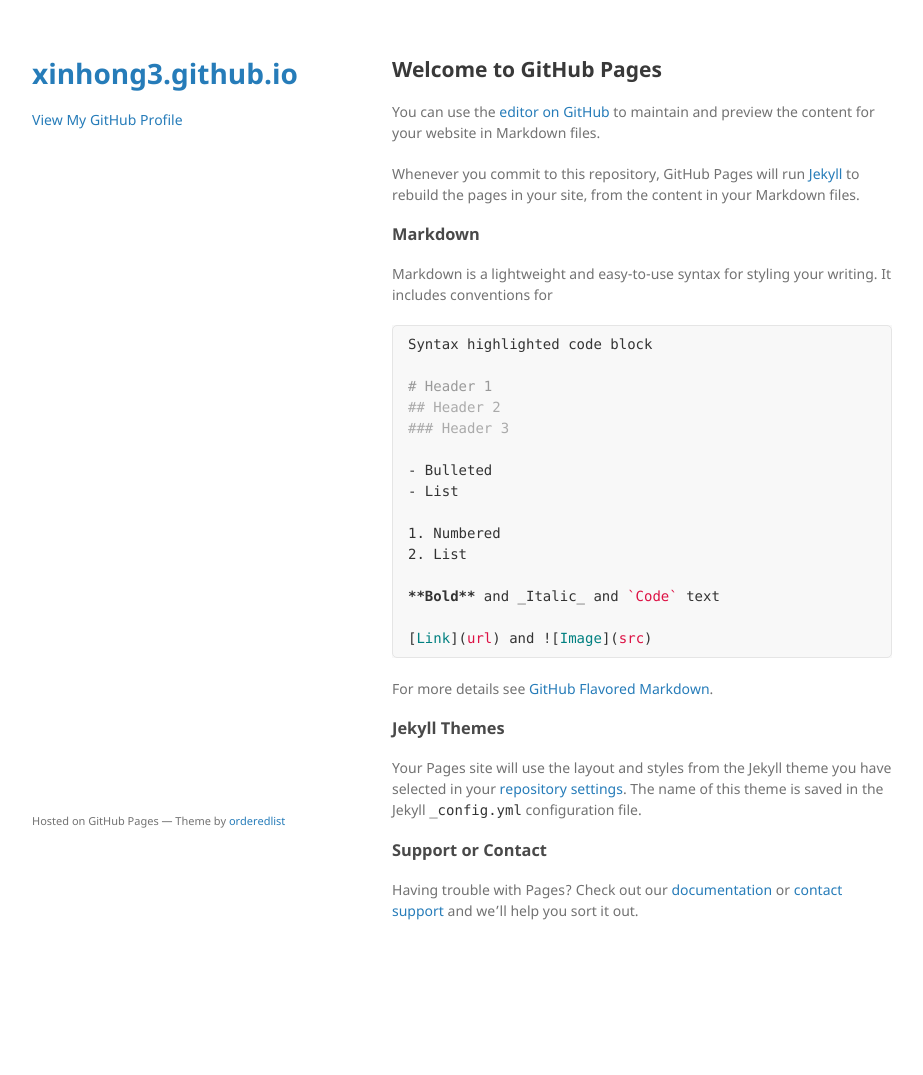
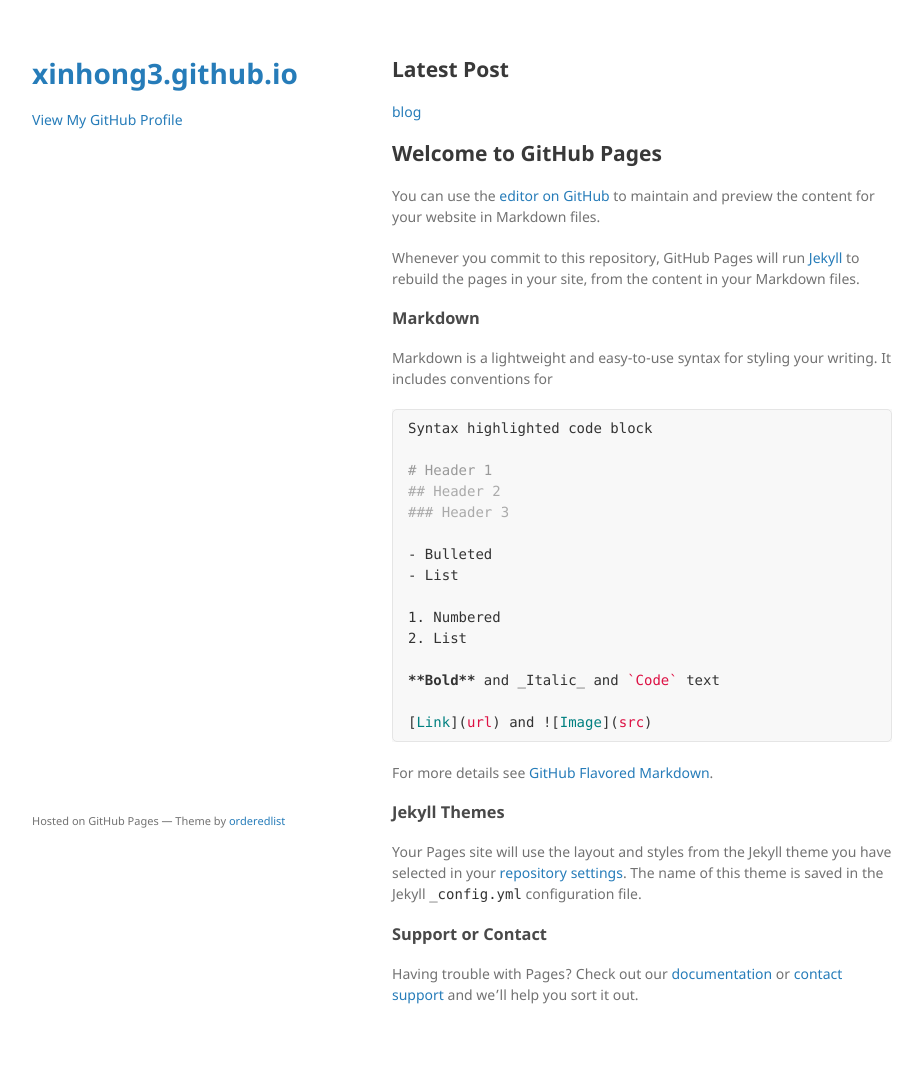
Before and after one commit to xinhong3/xinhong3.github.io, a Jekyll site: the page built from index.md, in a window 1280 px wide. Shown: the whole page, without its empty margins (178-1101 px from the left). Built offline with Jekyll 4.4.1, drawn with Linux system fonts in a browser that asks for light colours; our own code applies the rules of GitHub Pages for plain Markdown files; the repository's description, which GitHub fills in, is left out; before the commit the page ends 991 px from its top, so only the background shows below that.

Commit message:
Update index.md

```diff
--- a/index.md
+++ b/index.md
@@ -1,3 +1,6 @@
+## Latest Post
+[blog](/blog)
+
 ## Welcome to GitHub Pages
 
 You can use the [editor on GitHub](https://github.com/xinhong3/xinhong3.github.io/edit/master/index.md) to maintain and preview the content for your website in Markdown files.
```
